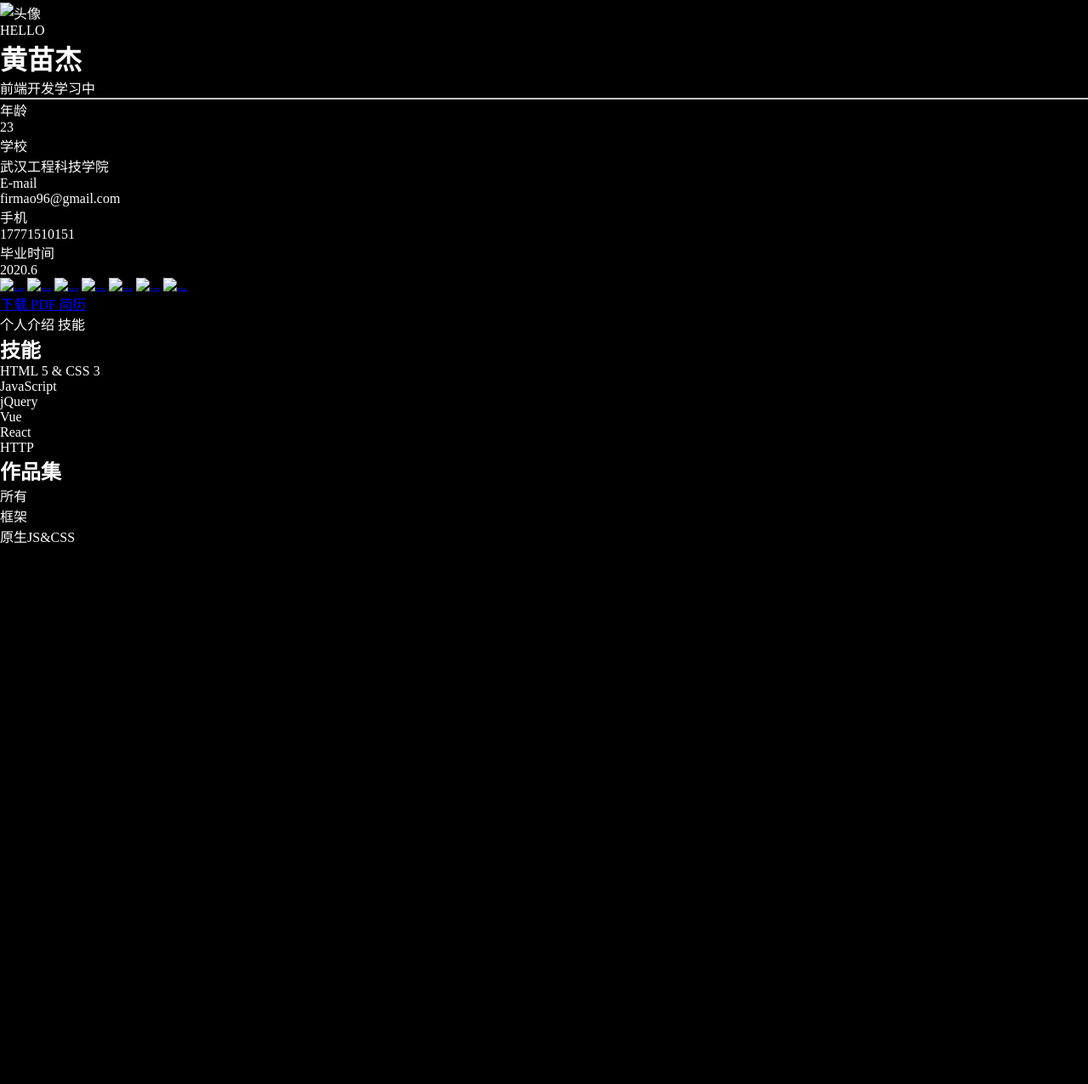
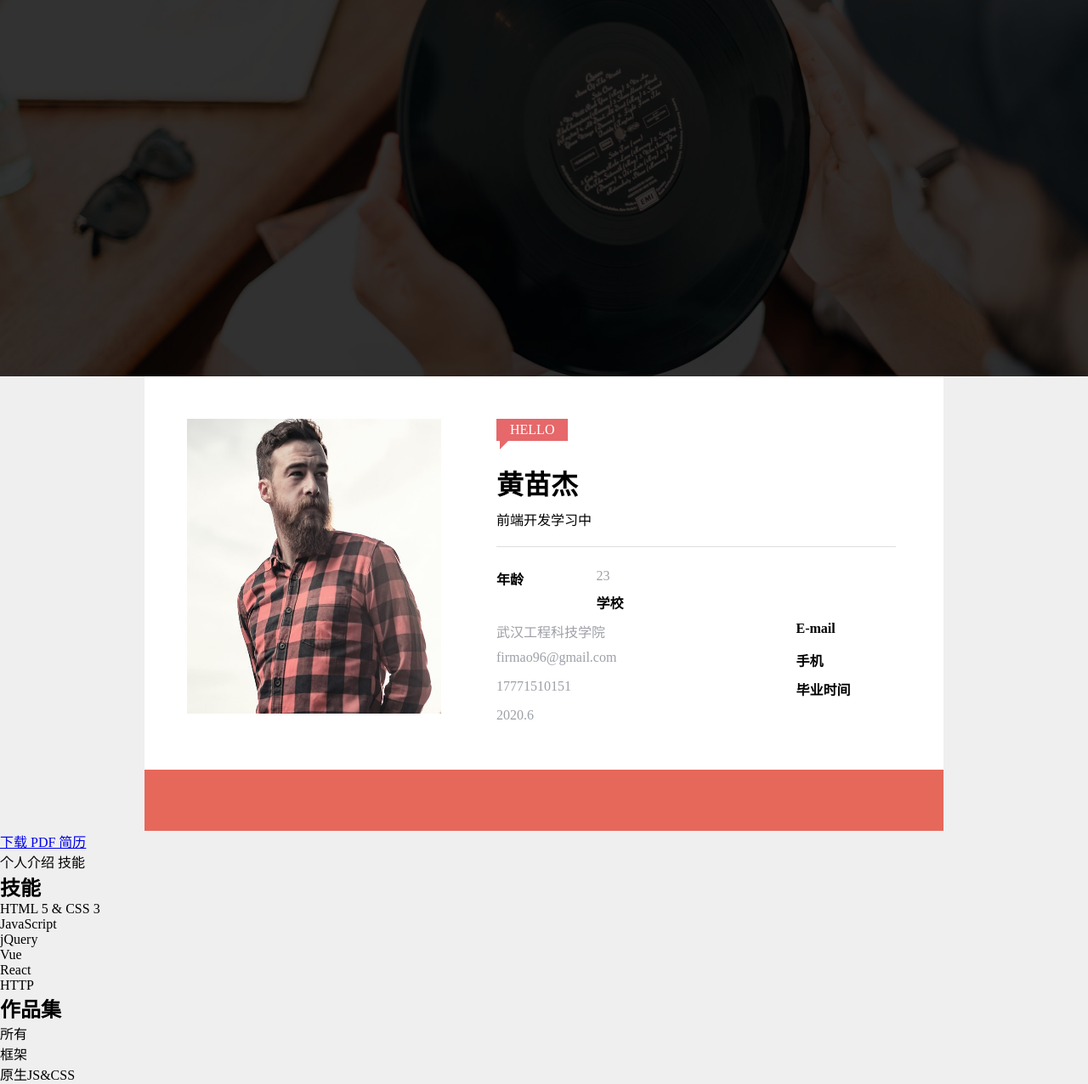
Before and after one commit to angmieee/blog, a plain HTML site: page index.html in a window 1280 px wide. Shown: the part 72-1348 px from the top of the page at 85% size. Before the commit the page ends 800 px from the top, so only its background shows below. Drawn offline with Linux system fonts and the light colour scheme.

Commit message:
新的提交

```diff
--- a/index.html
+++ b/index.html
@@ -1,27 +1,40 @@
 <!DOCTYPE html>
 <html lang="en">
+
 <head>
     <meta charset="UTF-8">
     <meta name="viewport" content="width=device-width, initial-scale=1.0">
     <meta http-equiv="X-UA-Compatible" content="ie=edge">
     <title>angmieee的个人简历</title>
     <style>
-        *{
+        .icon {
+            width: 1em;
+            height: 1em;
+            vertical-align: -0.15em;
+            fill: currentColor;
+            overflow: hidden;
+        }
+
+        * {
             margin: 0;
             padding: 0;
         }
-        body{
-            background-color: black;
-            color: white;
+
+        body {
+            background-color: #EFEFEF;
+            color: black;
         }
-        .clearfix::after{
+
+        .clearfix::after {
             content: '';
             display: block;
             clear: both;
         }
-        .topNavBar a{
+
+        .topNavBar a {
             text-decoration: none;
         }
+
         .topNavBar .logo {
             float: left;
             font-family: "Hiragino Kaku Gothic Std";
@@ -30,11 +43,13 @@
             padding: 22px 10px;
 
         }
-        .topNavBar .logo .rs{
+
+        .topNavBar .logo .rs {
             color: #e6686a;
             margin-right: 4px;
         }
-        .topNavBar .logo .card{
+
+        .topNavBar .logo .card {
             color: #9A9DA2;
         }
 
@@ -44,28 +59,145 @@
             padding-top: 8px;
             padding-bottom: 8px;
         }
-        .topNavBar nav a{
+
+        .topNavBar nav a {
             color: rgba(255, 255, 255, 0.7);
             font-weight: bold;
         }
-        .topNavBar nav ul{
+
+        .topNavBar nav ul {
             list-style: none;
             padding: 20px;
             margin: 0;
         }
-        .topNavBar nav ul>li{
+
+        .topNavBar nav ul>li {
             float: left;
             margin-left: 17px;
             margin-right: 17px;
         }
-        .topNavBar nav ul>li>a{
+
+        .topNavBar nav ul>li>a {
             border-bottom: 3px solid transparent;
         }
-        .topNavBar nav ul>li>a:hover{
+
+        .topNavBar nav ul>li>a:hover {
             border-bottom-color: #DC6465;
+        }
+
+        .banner {
+            height: 515px;
+            background-image: url(./img/rs-cover-2-2-1-1.jpg);
+            background-position: center;
+            background-size: cover;
+        }
+
+        .topNavBar {
+            position: fixed;
+            top: 0;
+            left: 0;
+            width: 100%;
+        }
+
+        .banner .mask {
+            height: 515px;
+            background-color: rgba(0, 0, 0, 0.8);
+        }
+
+        .userCard {
+            /* border: 1px solid red; */
+            max-width: 940px;
+            margin: 0 auto;
+            background-color: #FFFFFF;
+        }
+
+        .userCard .welcome {
+            background-color: #E6686A;
+            color: white;
+            position: relative;
+            display: inline-block;
+            padding: 4px 16px;
+        }
+
+        .userCard .welcome .triangle {
+            border: 10px solid transparent;
+            width: 0px;
+            border-left-color: #E6686A;
+            border-top-width: 0;
+            position: absolute;
+            top: 100%;
+            left: 4px;
+        }
+
+        .userCard .picture {
+            float: left;
+        }
+
+        .userCard .text {
+            float: left;
+            margin-left: 65px;
+            width: 470px;
+        }
+
+        .userCard .pictureAndText {
+            padding: 50px;
+        }
+
+        .userCard .text h1 {
+            margin-top: 26px;
+        }
+
+        .userCard .text p {
+            margin-top: 8px;
+        }
+
+        .userCard .text hr {
+            border: none;
+            border-top: 1px solid #DEDEDE;
+            margin: 20px 0;
+        }
+
+        .userCard dl dd,
+        .userCard dl dt {
+            float: left;
+            padding: 5px 0;
+        }
+
+        .userCard dl dt {
+            width: 25%;
+            font-weight: bold;
+        }
+
+        .userCard dl dd {
+            width: 75%;
+            color: #9da0a7;
+        }
+
+        .userCard>footer {
+            background-color: #E6685A;
+            text-align: center;
+        }
+        .userCard svg{
+            height: 30px;
+            width: 30px;
+            fill: white;
+            vertical-align: top;
+        }
+        .userCard>footer>a{
+            /* border: 1px solid black; */
+            display: inline-block;
+            border-radius: 50%;
+            width: 40px;
+            line-height: 30px;
+            padding: 5px 0;
+            margin: 16px;
+        }
+        .userCard>footer>a:hover{
+            background-color: #CF5D5F;
         }
     </style>
 </head>
+
 <body>
     <div class="topNavBar clearfix">
         <a class="logo" href="#">
@@ -84,14 +216,19 @@
             </ul>
         </nav>
     </div>
-    <div class="banner" style="background-image:url(#)"></div>
+    <div class="banner">
+        <div class="mask"></div>
+    </div>
     <main>
-        <div class="card">
+        <div class="userCard">
+            <div class="pictureAndText clearfix">
                 <div class="picture">
-                <img src="" alt="头像">
+                    <img src="./img/startuper-1.jpg" width="299px" height="347px" alt="头像">
                 </div>
-            <div class="profile">
-                <span>HELLO</span>
+                <div class="text">
+                    <span class="welcome">HELLO
+                        <span class="triangle"></span>
+                    </span>
                     <h1>黄苗杰</h1>
                     <p>前端开发学习中</p>
                     <hr>
@@ -108,14 +245,33 @@
                         <dd>2020.6</dd>
                     </dl>
                 </div>
+            </div>
             <footer class="media">
-                <a href="#"><img src="#" alt="..."></a>
-                <a href="#"><img src="#" alt="..."></a>
-                <a href="#"><img src="#" alt="..."></a>
-                <a href="#"><img src="#" alt="..."></a>
-                <a href="#"><img src="#" alt="..."></a>
-                <a href="#"><img src="#" alt="..."></a>
-                <a href="#"><img src="#" alt="..."></a>
+                <a href="#">
+                    <svg class="icon" aria-hidden="true">
+                        <use xlink:href="#icon-zhihu"></use>
+                    </svg>
+                </a>
+                <a href="#">
+                    <svg class="icon" aria-hidden="true">
+                        <use xlink:href="#icon-jianshu"></use>
+                    </svg>
+                </a>
+                <a href="#">
+                    <svg class="icon" aria-hidden="true">
+                        <use xlink:href="#icon-weibo"></use>
+                    </svg>
+                </a>
+                <a href="#">
+                    <svg class="icon" aria-hidden="true">
+                        <use xlink:href="#icon-icon"></use>
+                    </svg>
+                </a>
+                <a href="#">
+                    <svg class="icon" aria-hidden="true">
+                        <use xlink:href="#icon-weixin"></use>
+                    </svg>
+                </a>
             </footer>
         </div>
 
@@ -148,6 +304,7 @@
             <div class="small"></div>
         </div>
     </section>
+    <script src="//at.alicdn.com/t/font_1172406_3b0u2yfzle6.js"></script>
+</body>
 
-</body>
 </html>
```
Also changed, not shown: img/rs-cover-2-2-1-1.jpg (added), img/startuper-1.jpg (added). Lines whose indentation alone changed are shown as unchanged.
